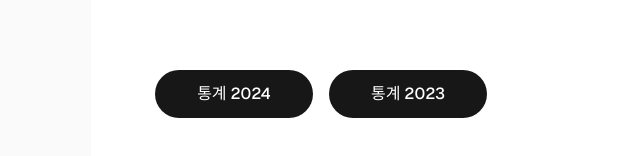
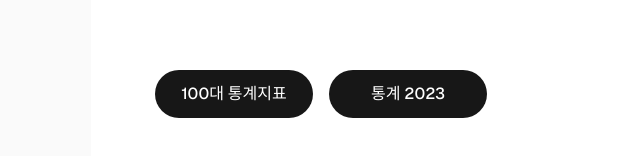
Before and after one commit to rectanglehihat/ecnm, a Next.js app: page / in a window 1280 px wide. Shown: the part 554-710 px from the top of the page, without its empty margins (165-805 px from the left). Built offline with nearby package versions, Linux system fonts and the light colour scheme.

Commit message:
fix: 100대 통계 지표 라우팅 수정

```diff
--- a/src/app/2024/page.tsx
+++ b/src/app/hundred-key-statistics/page.tsx
@@ -1,48 +1,7 @@
-type KeyStatisticItem = {
-	CLASS_NAME: string;
-	CYCLE: string;
-	DATA_VALUE: string;
-	KEYSTAT_NAME: string;
-	UNIT_NAME: string;
-};
+import useHundredKeyStatistics from '@/hooks/useHundredKeyStatistics';
 
-type KeyStatisticResponse = {
-	KeyStatisticList: {
-		list_total_count: number;
-		row: KeyStatisticItem[];
-		row_count: number;
-	};
-};
-
-async function fetchKeyStatistics(): Promise<KeyStatisticItem[]> {
-	const apiKey = process.env.NEXT_PUBLIC_BOK_API_KEY;
-
-	if (!apiKey) {
-		console.error('BOK_API_KEY 환경 변수가 설정되어 있지 않습니다.');
-		return [];
-	}
-
-	const url = `https://ecos.bok.or.kr/api/KeyStatisticList/${apiKey}/json/kr/1/10`;
-
-	const res = await fetch(url, { cache: 'no-store' });
-
-	if (!res.ok) {
-		console.error('한국은행 Open API 호출 실패', res.status, res.statusText);
-		return [];
-	}
-
-	const data = (await res.json()) as KeyStatisticResponse;
-	console.log('❤️ data', data);
-
-	if (!data.KeyStatisticList?.row) {
-		return [];
-	}
-
-	return data.KeyStatisticList.row ?? [];
-}
-
-const Page = async () => {
-	const statistics = await fetchKeyStatistics();
+const HundredKeyStatisticsPage = async () => {
+	const statistics = await useHundredKeyStatistics();
 
 	return (
 		<div className="min-h-screen bg-zinc-50 dark:bg-black text-black dark:text-zinc-50">
@@ -50,7 +9,7 @@ const Page = async () => {
 				<header className="flex flex-col gap-2">
 					<h1 className="text-2xl font-semibold tracking-tight">2024년 100대 통계지표</h1>
 					<p className="text-sm text-zinc-600 dark:text-zinc-400">
-						한국은행 ECOS Open API의 100대 통계지표(`KeyStatisticList`)를 불러온 예시입니다.
+						한국은행 ECOS Open API의 100대 통계지표를 불러온 예시입니다.
 					</p>
 				</header>
 
@@ -85,4 +44,4 @@ const Page = async () => {
 	);
 };
 
-export default Page;
+export default HundredKeyStatisticsPage;
--- a/src/app/page.tsx
+++ b/src/app/page.tsx
@@ -12,10 +12,10 @@ export default function Home() {
 				</div>
 				<div className="flex flex-col gap-4 text-base font-medium sm:flex-row">
 					<Link
-						href="/2024"
+						href="/hundred-key-statistics"
 						className="flex h-12 w-fit items-center justify-center gap-2 rounded-full bg-foreground px-5 text-background transition-colors hover:bg-[#383838] dark:hover:bg-[#ccc] md:w-[158px]"
 					>
-						통계 2024
+						100대 통계지표
 					</Link>
 					<Link
 						href="/2023"
--- /dev/null
+++ b/src/hooks/useHundredKeyStatistics.ts
@@ -0,0 +1,43 @@
+type KeyStatisticItem = {
+	CLASS_NAME: string;
+	CYCLE: string;
+	DATA_VALUE: string;
+	KEYSTAT_NAME: string;
+	UNIT_NAME: string;
+};
+
+type KeyStatisticResponse = {
+	KeyStatisticList: {
+		list_total_count: number;
+		row: KeyStatisticItem[];
+		row_count: number;
+	};
+};
+
+const useHundredKeyStatistics = async (): Promise<KeyStatisticItem[]> => {
+	const apiKey = process.env.NEXT_PUBLIC_BOK_API_KEY;
+
+	if (!apiKey) {
+		console.error('BOK_API_KEY 환경 변수가 설정되어 있지 않습니다.');
+		return [];
+	}
+
+	const url = `https://ecos.bok.or.kr/api/KeyStatisticList/${apiKey}/json/kr/1/10`;
+	const res = await fetch(url, { cache: 'no-store' });
+
+	if (!res.ok) {
+		console.error('한국은행 Open API 호출 실패', res.status, res.statusText);
+		return [];
+	}
+
+	const data = (await res.json()) as KeyStatisticResponse;
+	// console.log('❤️ data', data);
+
+	if (!data.KeyStatisticList?.row) {
+		return [];
+	}
+
+	return data.KeyStatisticList.row ?? [];
+};
+
+export default useHundredKeyStatistics;
```
